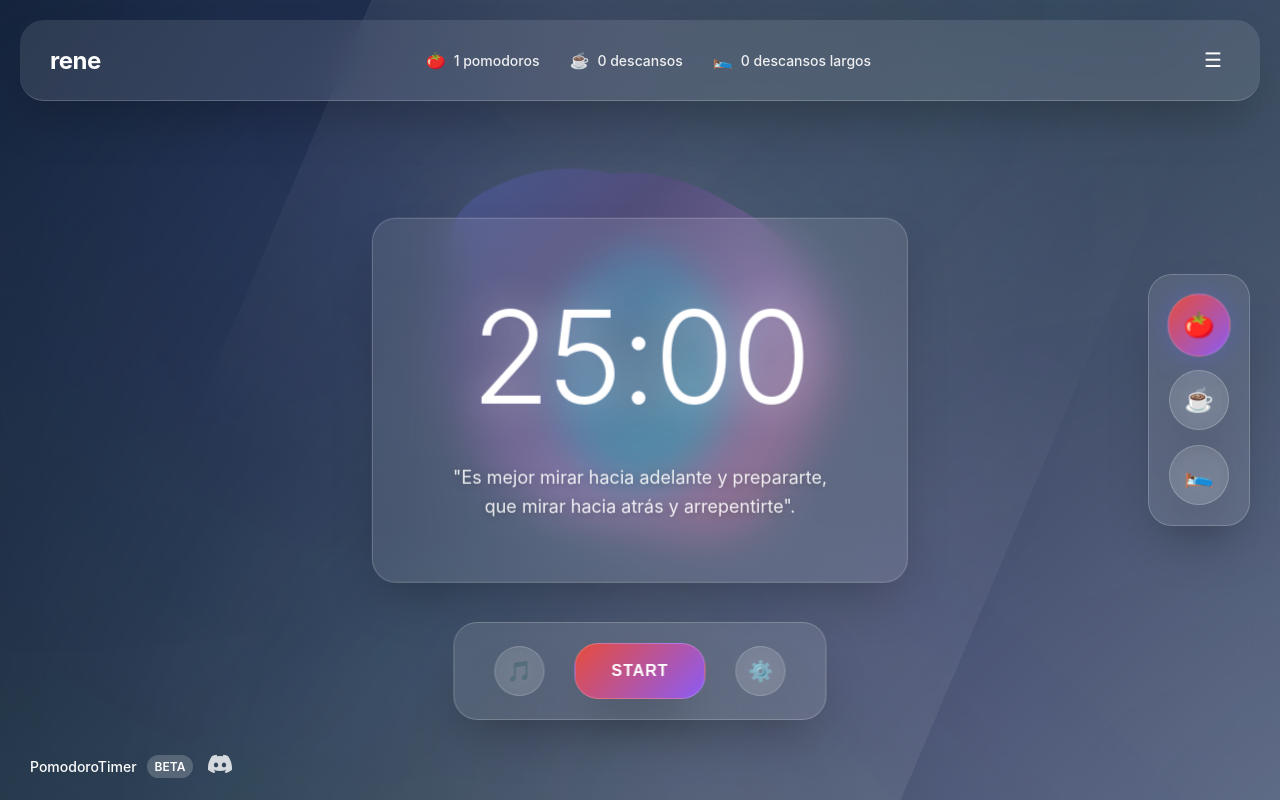
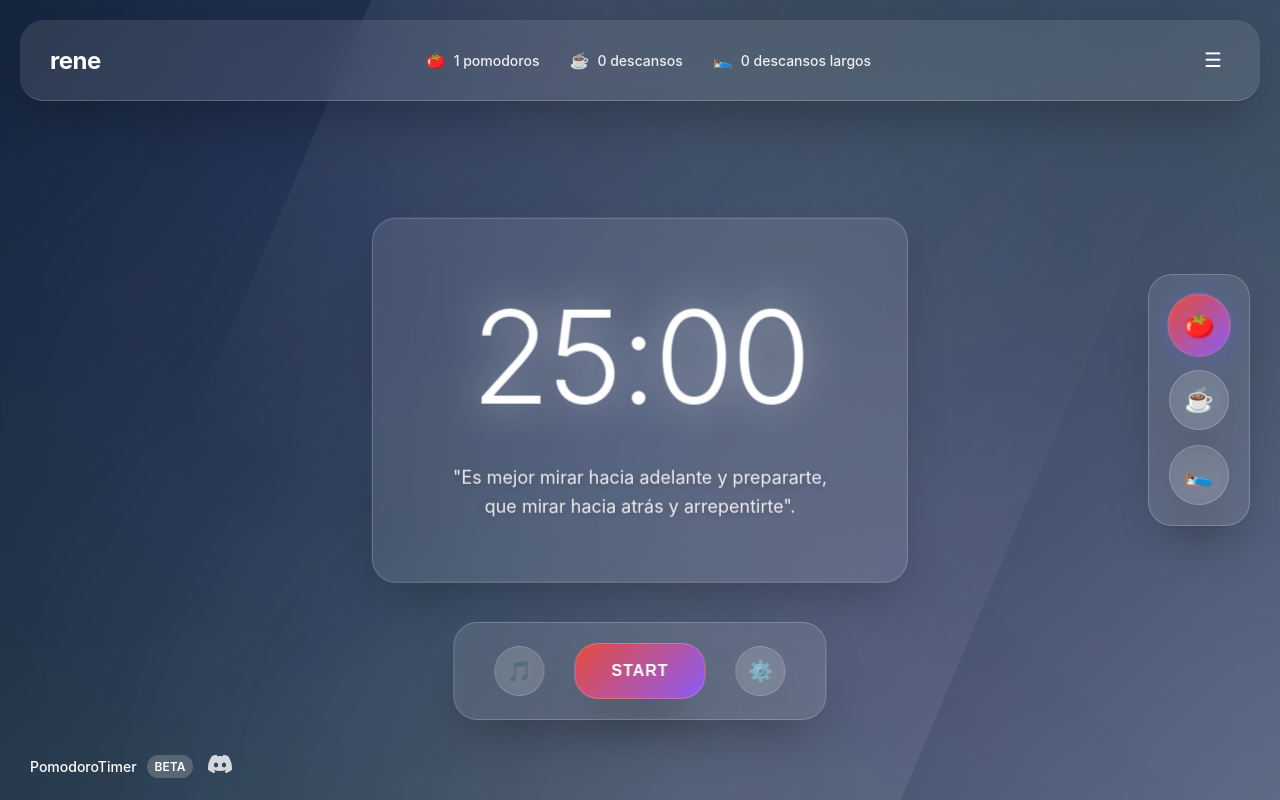
Before and after one commit to Rene-Kuhm/pomodoro-timer, a React (Vite) app: page / in a window 1280 px wide. Built offline with nearby package versions, Linux system fonts and the light colour scheme.

Commit message:
Eliminar ilustración de fondo: Se removió completamente la ilustración SVG de la mujer que aparecía detrás del reloj para lograr un fondo más limpio y minimalista

```diff
--- a/src/App.css
+++ b/src/App.css
@@ -171,35 +171,7 @@ body::after {
   background: rgba(255, 255, 255, 0.1);
 }
 
-/* Contenedor de ilustración */
-.artwork-container {
-  position: absolute;
-  top: 50%;
-  left: 50%;
-  transform: translate(-50%, -50%);
-  width: 600px;
-  height: 600px;
-  z-index: 1;
-  opacity: 0.3;
-}
-
-.woman-illustration {
-  width: 100%;
-  height: 100%;
-  position: relative;
-}
-
-.woman-svg {
-  width: 100%;
-  height: 100%;
-  filter: drop-shadow(0 0 30px rgba(255, 255, 255, 0.2));
-  animation: float 6s ease-in-out infinite;
-}
-
-@keyframes float {
-  0%, 100% { transform: translateY(0px) rotate(0deg); }
-  50% { transform: translateY(-20px) rotate(2deg); }
-}
+/* Contenedor de ilustración eliminado para un fondo más limpio */
 
 /* Timer principal */
 .main-timer {
--- a/src/App.tsx
+++ b/src/App.tsx
@@ -166,40 +166,7 @@ function App() {
         <button className="menu-btn">☰</button>
       </header>
 
-      {/* Ilustración artística */}
-      <div className="artwork-container">
-        <div className="woman-illustration">
-          {/* SVG de la mujer artística */}
-          <svg viewBox="0 0 400 400" className="woman-svg">
-            <defs>
-              <linearGradient id="hairGradient" x1="0%" y1="0%" x2="100%" y2="100%">
-                <stop offset="0%" stopColor="#667eea" />
-                <stop offset="30%" stopColor="#764ba2" />
-                <stop offset="60%" stopColor="#f093fb" />
-                <stop offset="100%" stopColor="#f5576c" />
-              </linearGradient>
-              <linearGradient id="faceGradient" x1="0%" y1="0%" x2="100%" y2="100%">
-                <stop offset="0%" stopColor="#4facfe" />
-                <stop offset="100%" stopColor="#00f2fe" />
-              </linearGradient>
-            </defs>
-            {/* Cabello */}
-            <path d="M80 120 Q60 80 100 60 Q140 40 180 50 Q220 45 260 70 Q300 90 320 130 Q340 170 320 210 Q300 250 280 280 Q250 300 220 290 Q190 285 160 280 Q130 270 100 250 Q80 220 70 180 Q65 150 80 120 Z" fill="url(#hairGradient)" />
-            {/* Cara */}
-            <ellipse cx="200" cy="180" rx="60" ry="80" fill="url(#faceGradient)" opacity="0.9" />
-            {/* Ojos */}
-            <ellipse cx="185" cy="165" rx="8" ry="12" fill="#2c3e50" />
-            <ellipse cx="215" cy="165" rx="8" ry="12" fill="#2c3e50" />
-            {/* Pestañas */}
-            <path d="M175 155 Q180 150 185 155" stroke="#2c3e50" strokeWidth="2" fill="none" />
-            <path d="M215 155 Q220 150 225 155" stroke="#2c3e50" strokeWidth="2" fill="none" />
-            {/* Nariz */}
-            <path d="M200 175 L195 185 L205 185 Z" fill="rgba(255,255,255,0.3)" />
-            {/* Labios */}
-            <ellipse cx="200" cy="195" rx="12" ry="6" fill="#e74c3c" opacity="0.7" />
-          </svg>
-        </div>
-      </div>
+
 
       {/* Timer principal */}
       <div className="main-timer">
```
